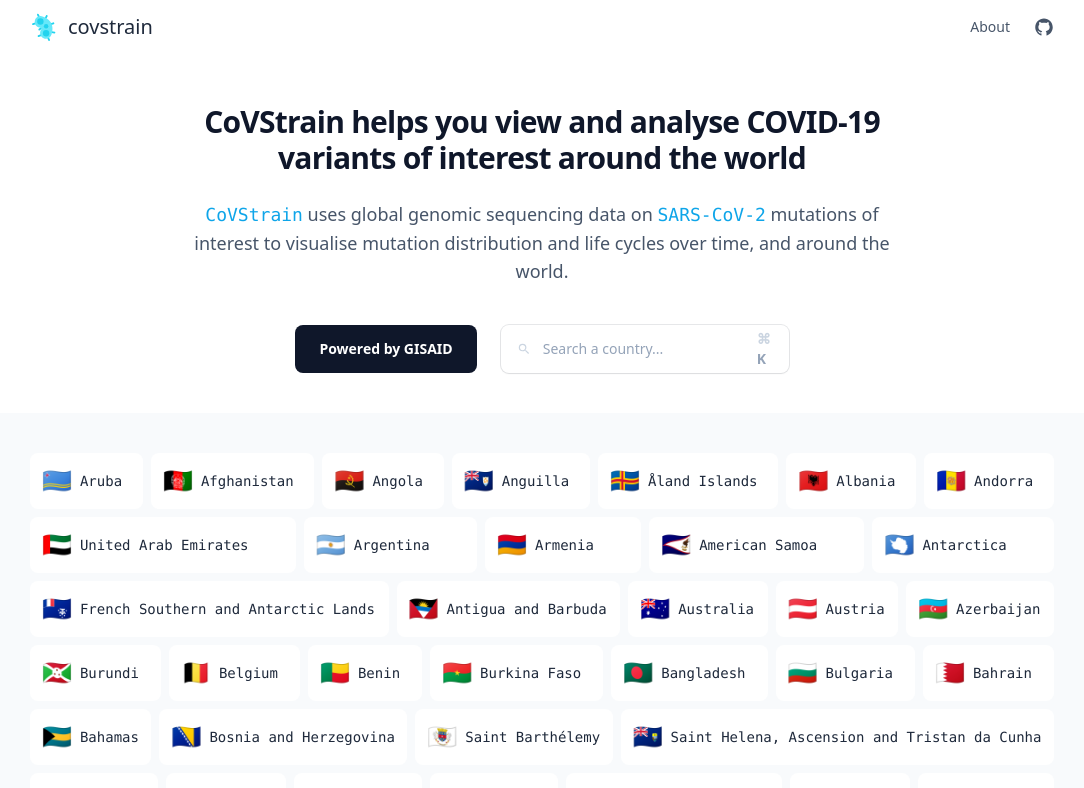
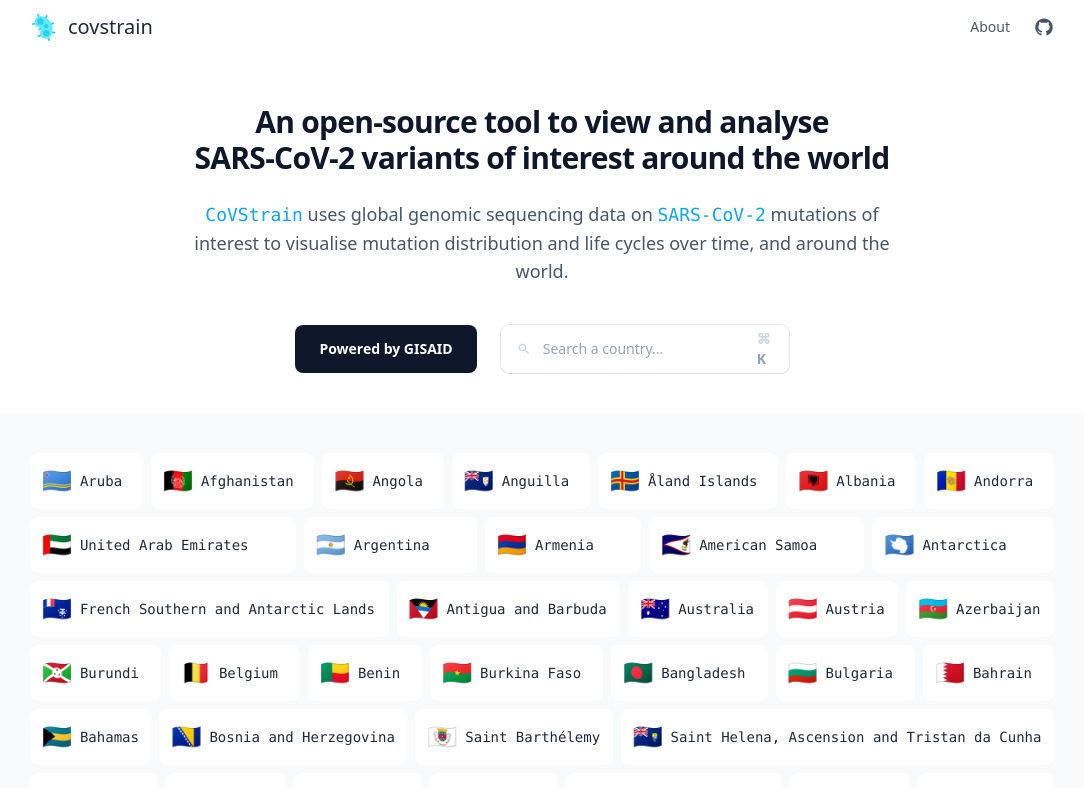
Before and after one commit to HRSAndrabi/covstrain, a Next.js app: page / in a window 1280 px wide. Shown: the top 788 px of the page, without its empty margins (98-1182 px from the left). Built offline with nearby package versions, Linux system fonts and the light colour scheme.

Commit message:
Copy change.

```diff
--- a/pages/index.js
+++ b/pages/index.js
@@ -19,8 +19,9 @@
             <Container>
                 <div className="max-w-3xl mx-auto w-full px-3">
                     <div className="text-slate-900 font-bold text-center text-3xl tracking-tight px-2">
-                        CoVStrain helps you view and analyse COVID-19 variants
-                        of interest around the world
+                        An open-source tool to view and analyse{" "}
+                        <br className="hidden sm:block" />
+                        SARS-CoV-2 variants of interest around the world
                     </div>
                     <p className="mt-6 text-lg text-slate-600 text-center mx-auto max-w-md sm:max-w-lg md:max-w-xl lg:max-w-3xl px-2">
                         <span className="text-sky-500 font-medium font-mono">
```
